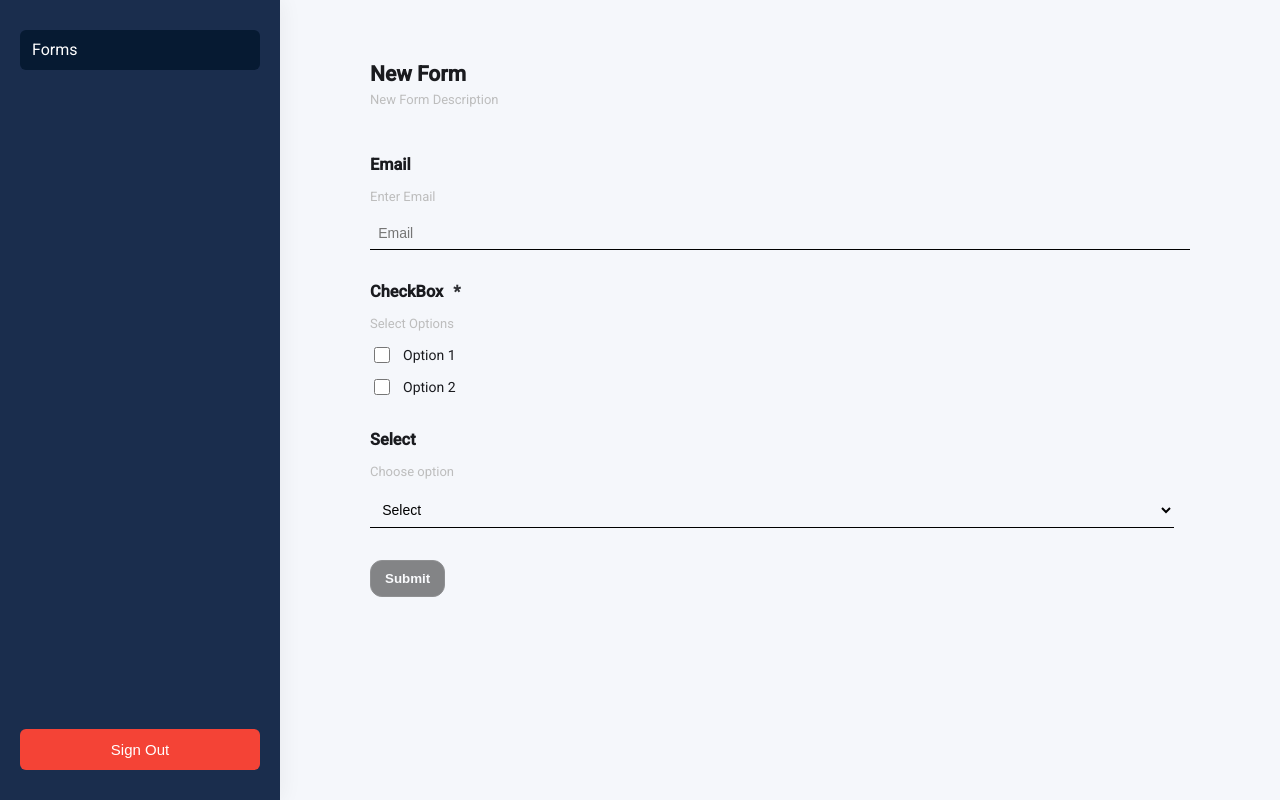
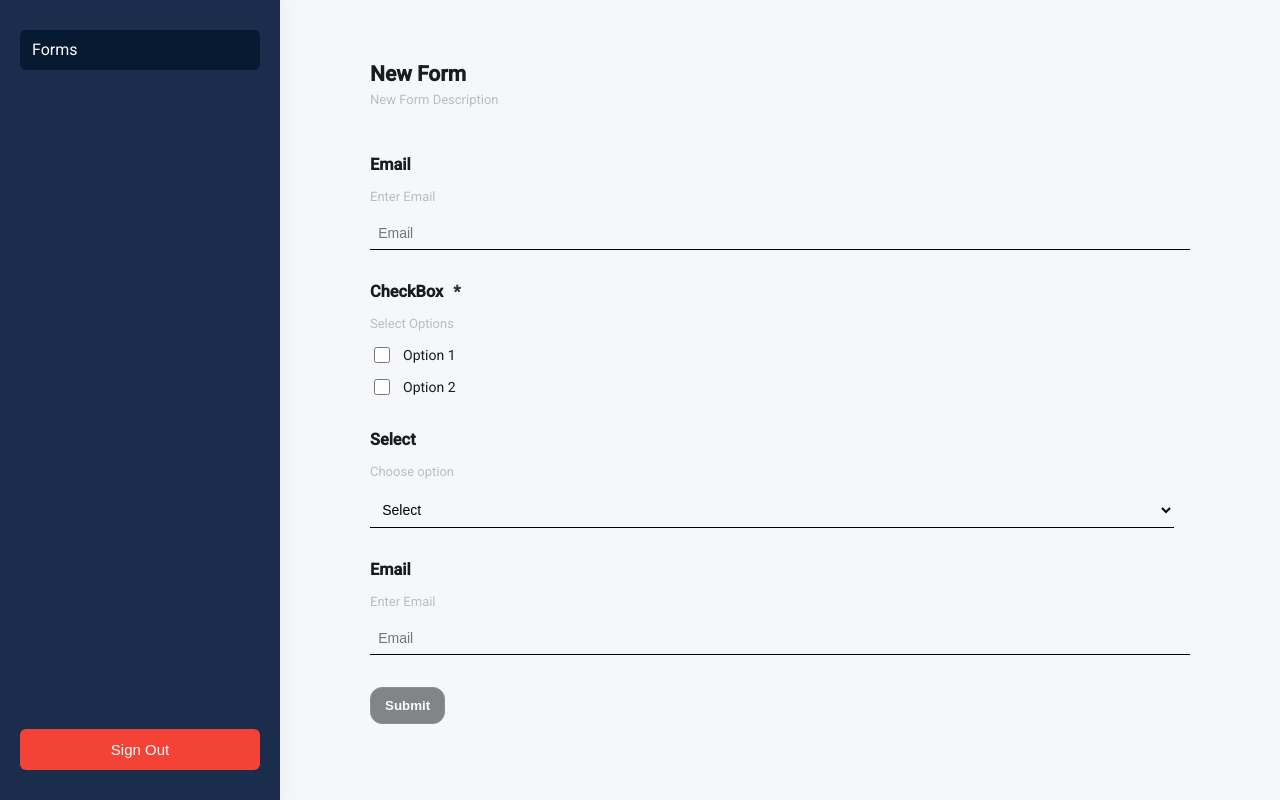
Before and after one commit to mohammedhashim790/formbuilder, an Angular app in the folder frontend/: page /app/form in a window 1280 px wide. Built offline with nearby package versions, Linux system fonts and the light colour scheme.

Commit message:
feat(UI): Form Errors

```diff
--- a/frontend/src/views/create-form/create-form.html
+++ b/frontend/src/views/create-form/create-form.html
@@ -164,7 +164,7 @@
         </span>
         <span>
           <h3>
-            Email User Registration (if specified)
+            Send Email to user
           </h3>
           <input type="checkbox" formControlName="email_user"/>
         </span>
--- a/frontend/src/views/form/form.css
+++ b/frontend/src/views/form/form.css
@@ -82,8 +82,9 @@
 .err {
   margin-top: 8px;
   font-size: 12px;
-  color: #bdbdbd;
+  color: darkred;
   opacity: 0.9;
+
 }
 
 .ok {
--- a/frontend/src/views/form/form.html
+++ b/frontend/src/views/form/form.html
@@ -9,7 +9,9 @@
       <div class="head">
         <h3 class="qtitle">
           {{ f.title }}
-          @if (f.isRequired) { <span class="req">*</span> }
+          @if (f.isRequired) {
+            <span class="req">*</span>
+          }
         </h3>
         <div class="muted">{{ f.desc }}</div>
       </div>
@@ -26,7 +28,21 @@
             <div class="err">This field is required.</div>
           }
         }
+        @case ('email') {
+          <input
+            class="plain"
+            type="email"
+            [placeholder]="f.title"
+            [formControlName]="fieldKey(index)"
+          />
+          @if (hasError(index, 'required')) {
+            <div class="err">This field is required.</div>
+          }
+          @if (hasError(index, 'email')) {
+            <div class="err">This is not a valid email.</div>
+          }
 
+        }
         @case ('select') {
           <select class="plain" [formControlName]="fieldKey(index)">
             <option value="" disabled selected>Select</option>
@@ -38,12 +54,11 @@
             <div class="err">This field is required.</div>
           }
         }
-
         @case ('checkbox') {
           <div class="stack" [formArrayName]="fieldKey(index)">
             @for (opt of (f.options ?? []); track opt; let oi = $index) {
               <label class="opt">
-                <input type="checkbox" [formControlName]="oi" />
+                <input type="checkbox" [formControlName]="oi"/>
                 <span>{{ opt }}</span>
               </label>
             }
--- a/frontend/src/views/form/form.ts
+++ b/frontend/src/views/form/form.ts
@@ -45,6 +45,8 @@ export class Form {
       options: ['Option 1', 'Option 2 ', 'Option 3'],
       isRequired: false,
       desc: 'Choose option'
+    }, {
+      type: 'email', title: 'Email', isRequired: false, desc: 'Enter Email',
     }]
   };
 
@@ -112,6 +114,8 @@ export class Form {
       }
 
       const validators = f.isRequired ? [Validators.required] : [];
+
+      if (f.type === 'email') validators.push(Validators.email);
       group[key] = this.fb.control<string>('', {nonNullable: true, validators});
     });
 
```
